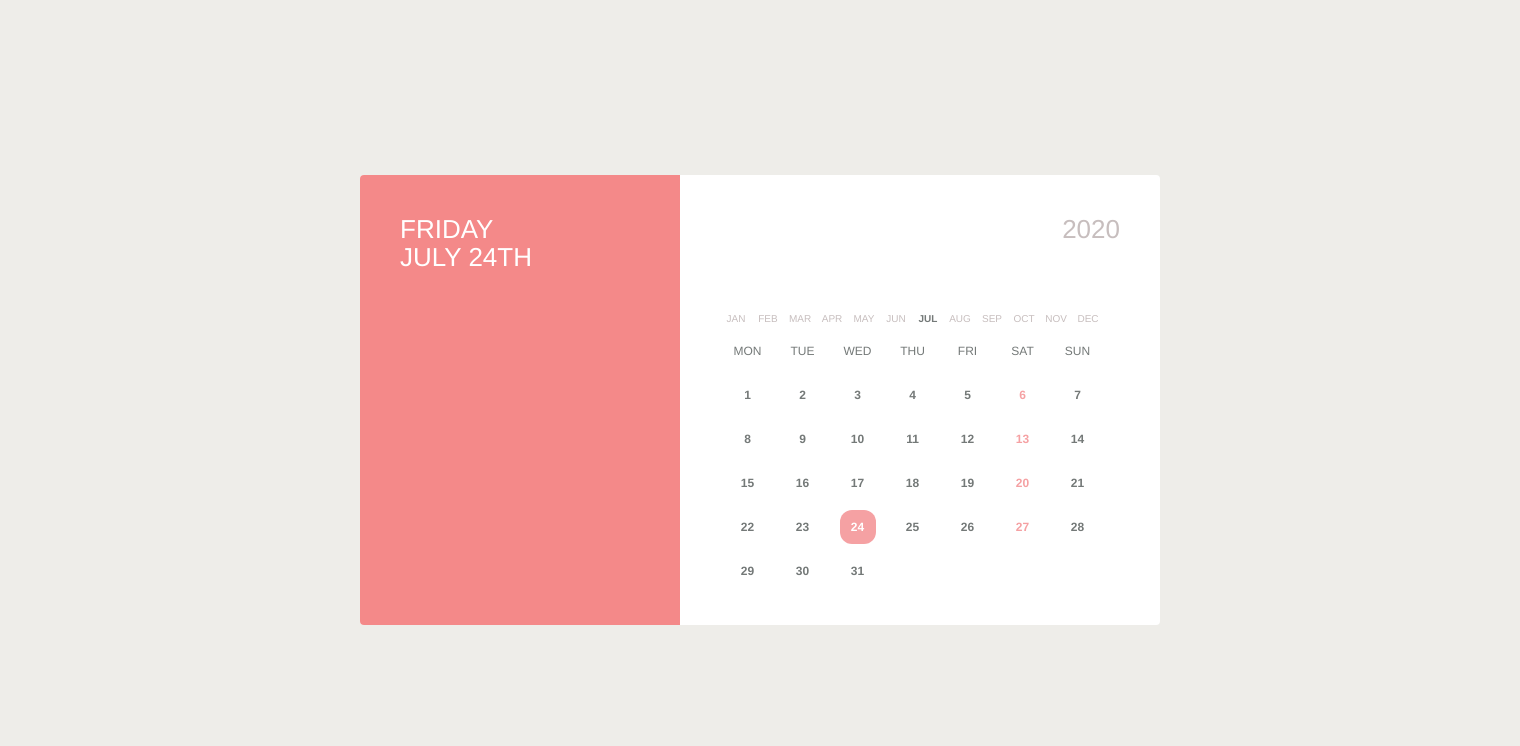
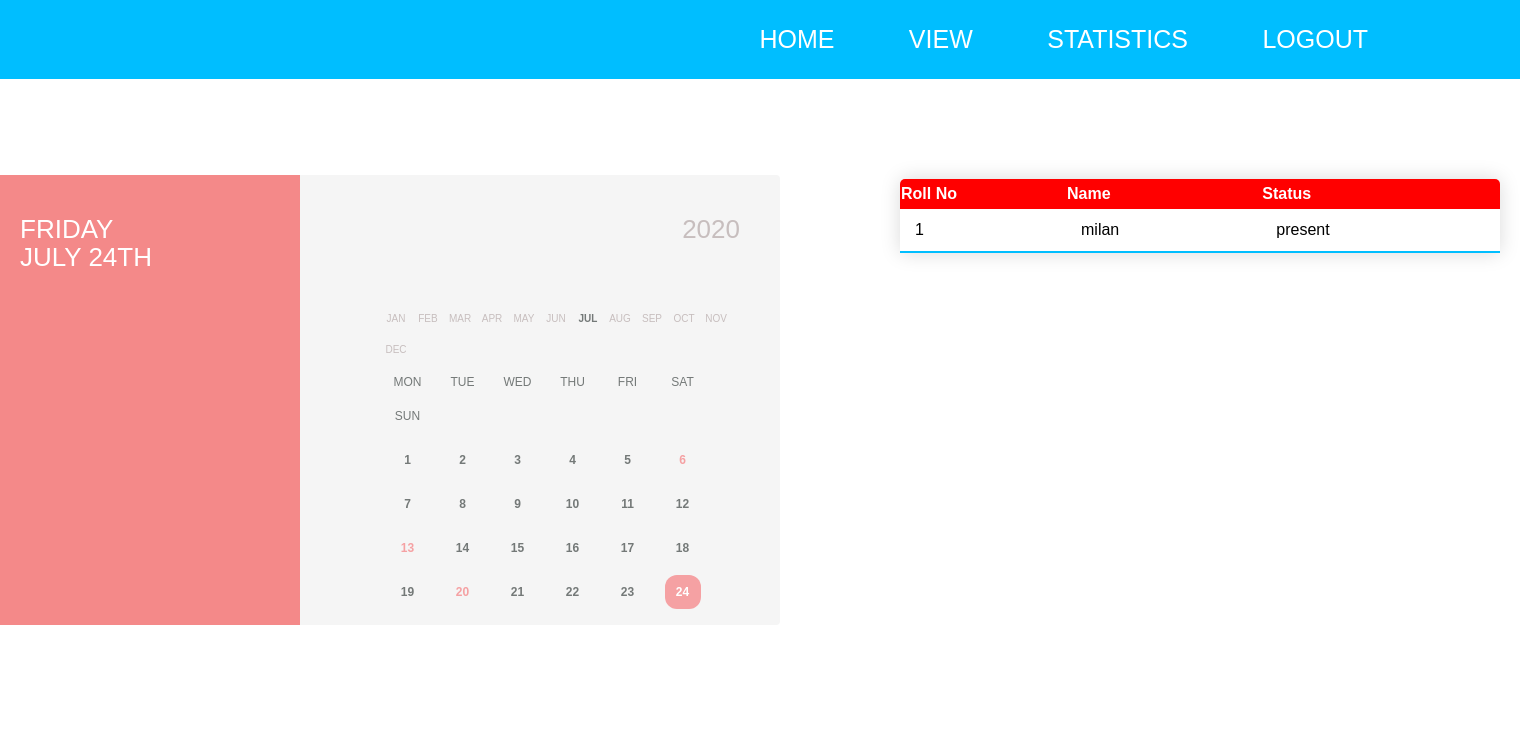
Before and after one commit to Abiral1234/MinorProject1-GCESAttendance, a PHP site: page /view.php in a window 1520 px wide. Shown: the top 746 px of the page. Run offline with PHP 8.4, Linux system fonts and the light colour scheme; data comes from the database, SQL or seed files in the repository.

Commit message:
Added nav bar to every page and modified Viewpage

```diff
--- a/CSS/cal.css
+++ b/CSS/Viewcss.css
@@ -1,19 +1,10 @@
 
-*,:active{
-	outline: none;
-}
-*{
-	padding: 0px;
-	margin: 0px;
-}
 
 body{
-	margin: 20px;
-	background-color: #EEEDE9;
-	-webkit-font-smoothing: antialiased;
-	text-rendering: optimizeLegibility;
-	font-size: 96.5%;
-	font-family: Helvetica, Arial, sans-serif;
+	margin: 0;
+	background: white;
+	font-family:sans-serif;
+	font-weight: 350;
 }
 
 input{
@@ -51,11 +42,11 @@ a{
 	overflow: hidden;
 	width: 800px;
 	height: 450px;
-	left: 50%;
+	left: 25%;
 	margin-left: -400px;
 	margin-top: -225px;
 	top: 50%;
-	background-color: #ffffff;
+	background-color: #f5f5f5;
 	color: #333333;
 }
 
@@ -219,3 +210,93 @@ a{
 :-moz-placeholder {color: #ffffff; }
 ::-moz-placeholder {color: #ffffff; }
 :-ms-input-placeholder {color: #ffffff; }
+
+
+.navigation{
+	width: 80%;
+	margin: 0 auto;
+
+}
+header{
+			background:#00BEFF;
+			}
+
+header::after{
+			content: '';
+			display: table;
+			clear: both;
+		}
+
+nav ul >li>a{
+			color: white;
+			text-underline-position: none;
+			text-decoration: none;
+			text-transform: uppercase;
+			font-size: 25px;
+
+		}
+nav ul >li>a:hover{
+			color: white;
+
+		}
+nav{
+			float: right;
+		}
+nav ul{
+			margin: 0;
+			padding: 0;
+			list-style: none;
+		}
+nav li{
+			display: inline-block;
+			margin-left: 70px;
+			padding-top: 25px;
+			padding-bottom: 25px;
+			position: relative;
+		}
+
+nav a::before{
+			content: '';
+			display: block;
+			height: 5px;
+			width: 100%;
+			background-color: white;
+			position: absolute;
+			top :0 ;
+			width: 0% ;
+			transition: all ease-in-out 250ms;
+			font-style: bold;
+
+		}
+nav a:hover::before{
+			width: 100%;
+
+		}
+
+.table1{
+	border-collapse: collapse;
+	margin: 100px 900px;
+	min-width: 600px;
+	text-align: left;
+	border-radius: 5px 5px 0 0;
+	overflow: hidden;
+	box-shadow: 0 0 20px rgba(0,0,0,0.15);
+}
+thead tr{
+	background-color: #FF0000;
+	color: white;
+	height: 30px;
+	font-weight: bold;
+}
+td{
+	padding: 12px 15px;
+}
+tbody tr{
+	border-bottom: 1px solid #dddddd;
+}
+tbody tr:nth-of-type(even) {
+	background-color: #f3f3f3;}
+
+tbody tr:last-of-type {
+	border-bottom: 2px solid #00beff;
+}
--- a/connection.php
+++ b/connection.php
@@ -3,7 +3,7 @@
 define('DB_SERVER', 'localhost');
 define('DB_USERNAME', 'root');
 define('DB_PASSWORD', '');
-define('DB_NAME', 'gces_attendance');
+define('DB_NAME', 'gces attendance');
 $conn = mysqli_connect(DB_SERVER, DB_USERNAME, DB_PASSWORD, DB_NAME);
 
 //Check the connection
--- a/view.php
+++ b/view.php
@@ -1,10 +1,27 @@
+<?php
+include_once 'connection.php';
+?>
 <!DOCTYPE html>
 <html>
 <head>
 	<title>Calender</title>
-	<link rel="stylesheet" type="text/css" href="CSS/cal.css">
+	<link rel="stylesheet" type="text/css" href="CSS/Viewcss.css">
 </head>
 <body>
+
+	<header>
+		<div class="navigation">
+			<nav>
+				<ul>
+				<li><a href="Home.php">Home</a> </li>
+				<li><a href="view.php">View</a> </li>
+				<li><a href="Statistics.php">Statistics</a> </li>     			   <!-- nav bar -->
+				<li><a href="index.php">logout</a> </li>
+				</ul>
+			</nav>
+		</div>
+
+	</header>
 
 		<div class="calendar">
 
@@ -24,7 +41,7 @@
 						<li><a href="#" title="Apr" data-value="4">Apr</a></li>
 						<li><a href="#" title="May" data-value="5">May</a></li>
 						<li><a href="#" title="Jun" data-value="6">Jun</a></li>
-						<li><a href="#" title="Jul" data-value="7" class="selected">Jul</a></li>
+						<li><a href="#" title="Jul" data-value="7" class="selected">Jul</a></li>  			 <!--CALENDER-->
 						<li><a href="#" title="Aug" data-value="8">Aug</a></li>
 						<li><a href="#" title="Sep" data-value="9" >Sep</a></li>
 						<li><a href="#" title="Oct" data-value="10">Oct</a></li>
@@ -68,5 +85,37 @@
 			<div class="clearfix"></div>
 
 		</div>
+
+
+		<table class="table1">
+			<thead>															<!--Attendance Record -->
+				<tr>
+					<th>Roll No</th>
+					<th>Name</th>
+					<th>Status</th>
+				</tr>
+			</thead>
+		<?php
+			$sql="SELECT * FROM `attendance_records`;";
+			$result=mysqli_query($conn ,$sql);
+			$serial_number=0;
+			$counter=0;
+			while($row= mysqli_fetch_assoc($result)){
+				$serial_number++;
+		?>
+
+
+			<tr>
+				<td><?php echo $row['roll_number']; ?></td>
+				<td><?php echo $row['student_name']; ?></td>
+				<td><?php echo $row['attendance_status']; ?></td>
+			</tr>
+
+
+		<?php $counter++;
+		}?>
+		</table>
+
+
 		</body>
 </html>
```
Also changed, not shown: AddBatch.php (added, +26 -0 lines), AddStudent.php (+18 -1 lines), AddTeacher.php (added, +26 -0 lines), CSS/AddStudentcss.css (+67 -0 lines), Home.php (+43 -10 lines), Statistics.php (added, +26 -0 lines), CSS/Homestyle.css (renamed from CSS/Homestyle1.css).
